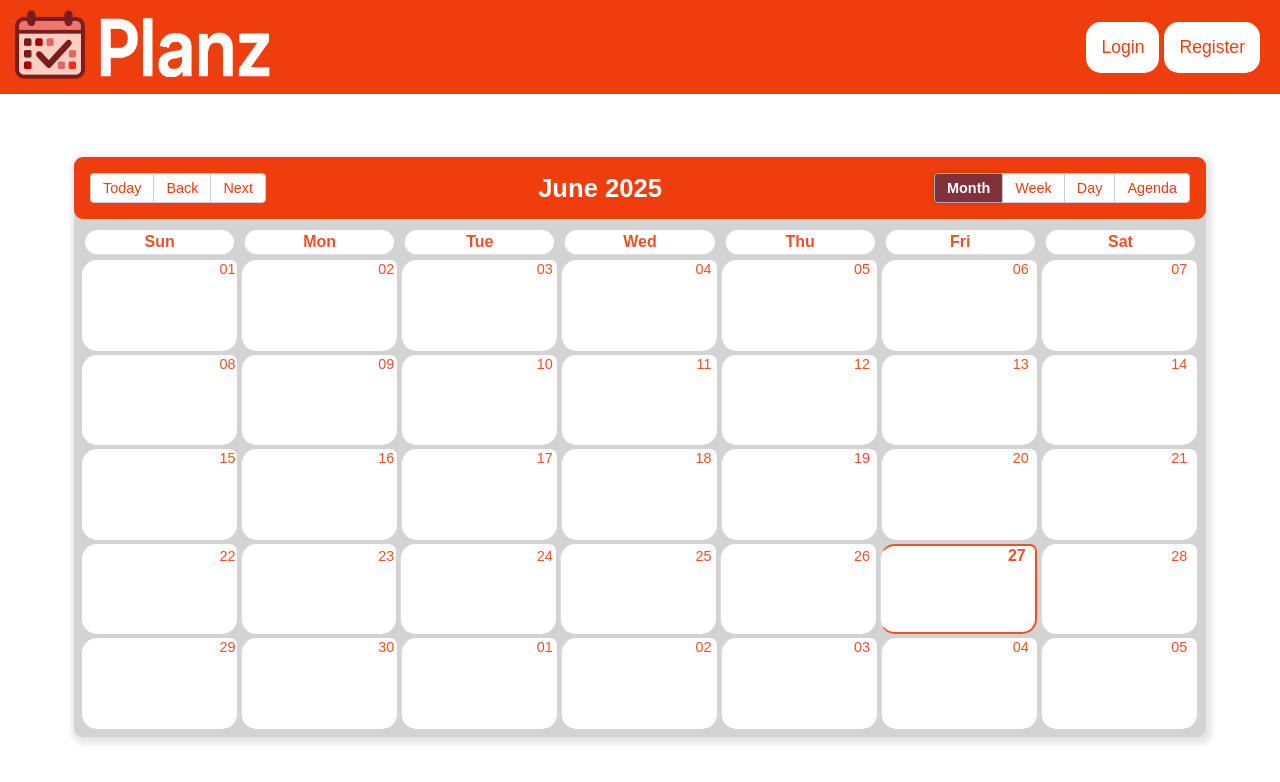
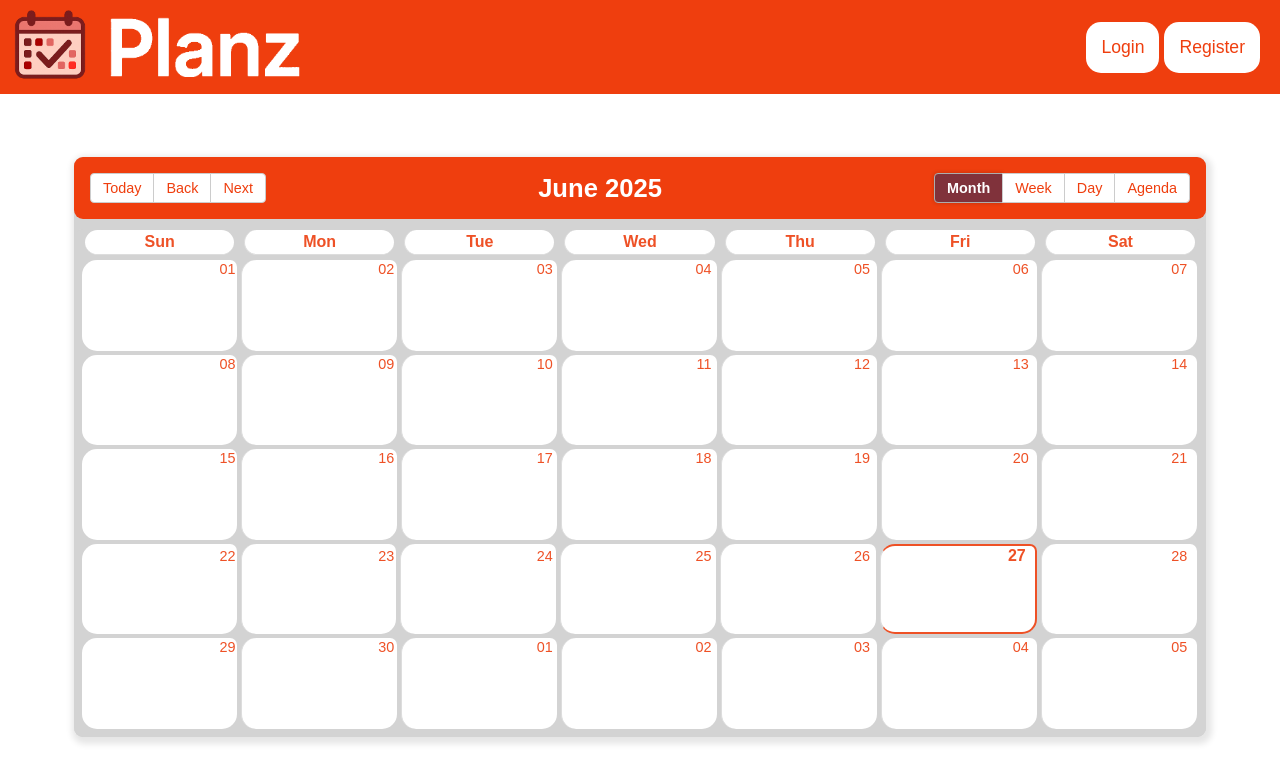
Before and after one commit to LaneLR/calendar-app, a Next.js app: page / in a window 1280 px wide. Shown: the top 782 px of the page. Built offline with nearby package versions, Linux system fonts and the light colour scheme; no server answers.

Commit message:
style changes to Planz text

```diff
--- a/src/components/Square.jsx
+++ b/src/components/Square.jsx
@@ -56,9 +56,10 @@ export default function Square() {
           >
             <Image
               src={"/images/PlanzText.png"}
-              width={170}
+              width={190}
               height={60}
               alt="Planz Text Logo"
+              style={{marginLeft: '10px'}}
             />
           </div>
         </SquareContent>
```
